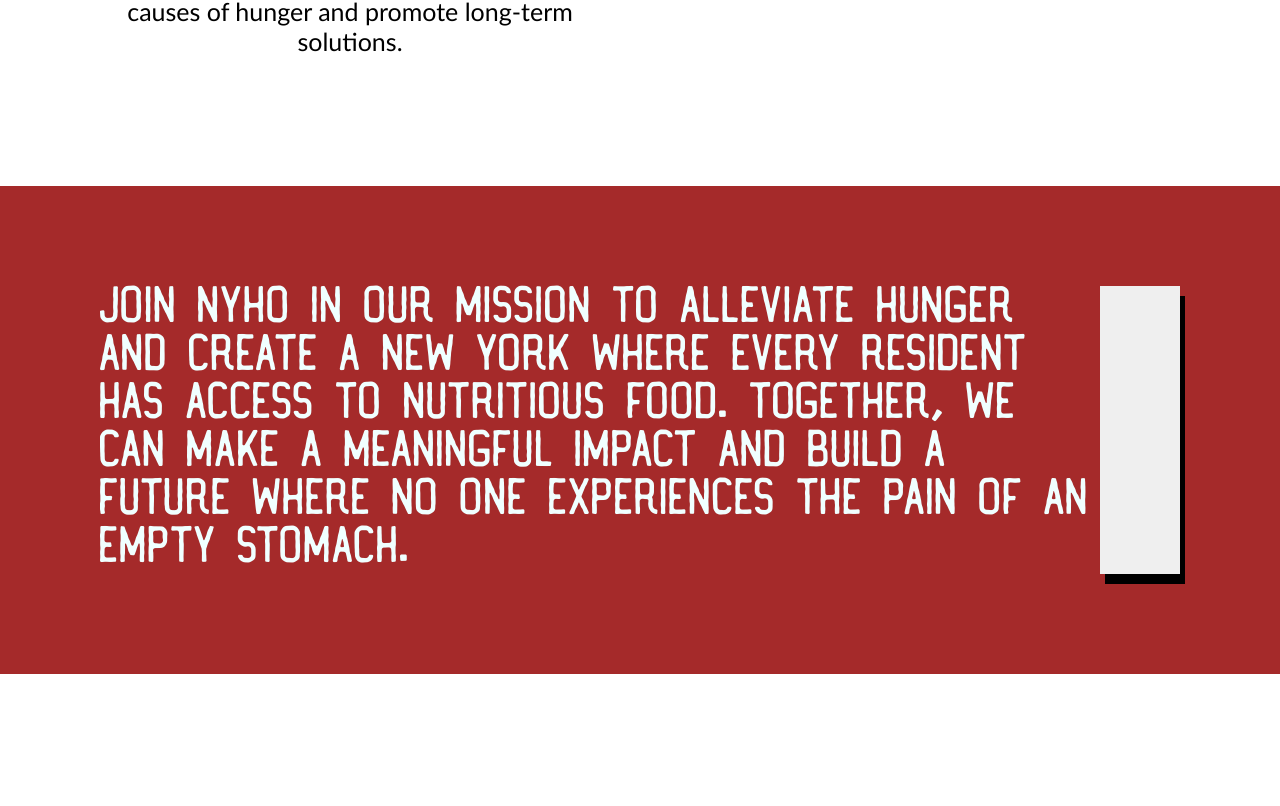
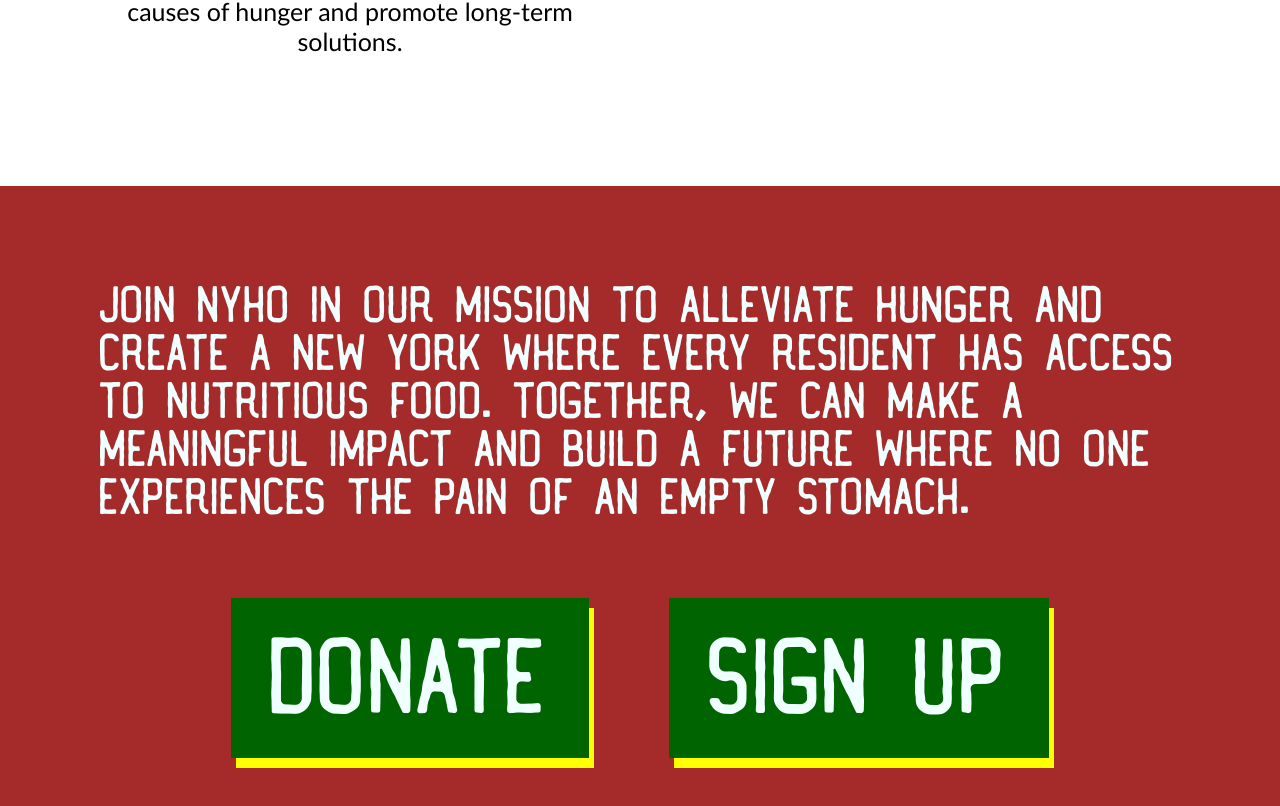
Before and after one commit to mvoyevoda/TTP-Assignment-01, a plain HTML site: page index.html in a window 1280 px wide. Shown: the part 1634-2440 px from the top of the page. Before the commit the page ends 2308 px from the top, so only its background shows below. Drawn offline with Linux system fonts and the light colour scheme.

Commit message:
initial commit

```diff
--- a/index.html
+++ b/index.html
@@ -38,8 +38,15 @@
 
     <section class="mission">
         <p>Join NYHO in our mission to alleviate hunger and create a New York where every resident has access to nutritious food. Together, we can make a meaningful impact and build a future where no one experiences the pain of an empty stomach.</p>
-        <button class="action-btn"></button>
-        <button class="action-btn"></button>
+        <br>
+        <br>
+        <div class="action-btns">
+            <!-- <button class="action-btn">Donate</button>
+            <button class="action-btn">Sign Up</button> -->
+            <a href="./donate.html" class="action-btn">Donate</a>
+            <a href="./signup.html" class="action-btn">Sign Up</a>
+
+        </div>
     </section>
 
 
--- a/styles.css
+++ b/styles.css
@@ -59,6 +59,7 @@ nav a:hover {
 
 .mission {
     display: flex;
+    flex-direction: column;
     background-color: brown;
     padding: 100px;
 }
@@ -74,8 +75,27 @@ nav a:hover {
     display: flex; /
 }
 
+.action-btns {
+    display: flex;
+    justify-content: center;
+}
+
 .action-btn {
     padding: 20px;
-    box-shadow: 5px 10px;
+    box-shadow: 5px 10px yellow;
     border: 2px;
+    background-color: darkgreen;
+    color: azure;
+    font-family: "southbank";
+    font-size: 100px;
+    margin: 40px;
+    text-decoration: none;
+    text-align: center;
+    /* padding-top: 40px; */
+    padding: 40px;
+    padding-bottom: 20px;
 }
+
+.action-btn:hover {
+    color: black;
+}
```
